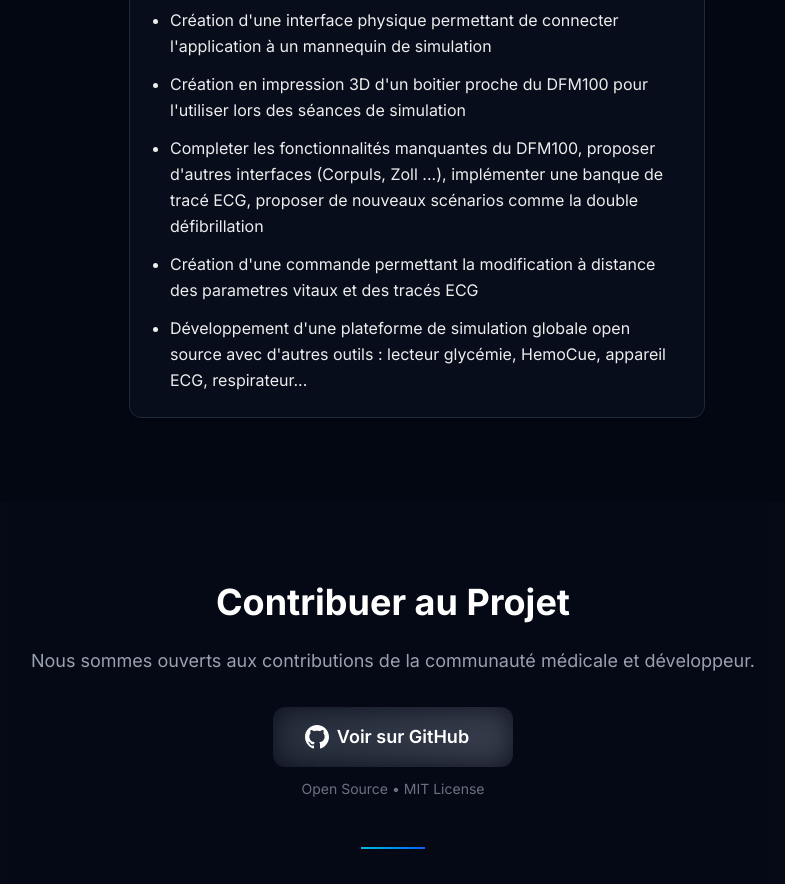
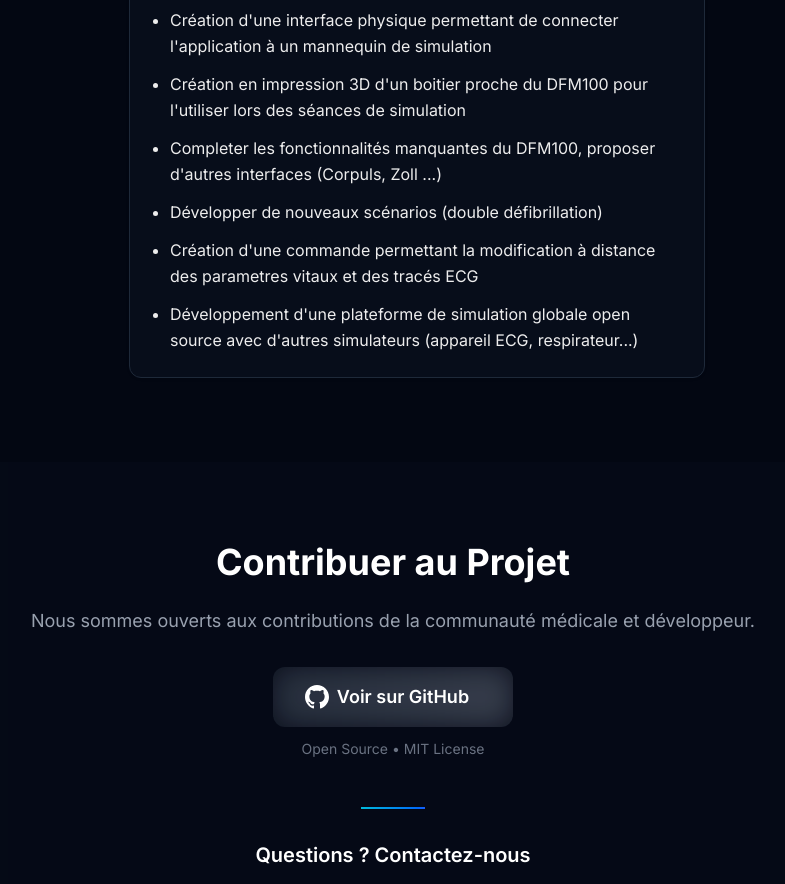
Before and after one commit to Samouz75/Defib_simulation, a Next.js app: page / in a window 1280 px wide. Shown: the part 3880-4764 px from the top of the page, without its empty margins (247-1032 px from the left). Built offline with nearby package versions, Linux system fonts and the light colour scheme.

Commit message:
Modif texte et DAE

```diff
--- a/src/app/components/ScreenDisplay/DAEDisplay.tsx
+++ b/src/app/components/ScreenDisplay/DAEDisplay.tsx
@@ -132,10 +132,6 @@ const DAEDisplay: React.FC<DAEDisplayProps> = ({
         audioService.playDAEInstructions();
         timers.push(setTimeout(() => {
           audioService.playDAEElectrodeReminder();
-          // ⬇️ Attend la fin des messages avant de passer à l’analyse
-          timers.push(setTimeout(() => {
-            setPhase("analyse");
-          }, 4000)); // délai pour finir l’audio
         }, 3500));
       }, 1000));
       break;
@@ -246,13 +242,7 @@ const DAEDisplay: React.FC<DAEDisplayProps> = ({
               </div>
 <button
 //ModifcodeSam
-  onClick={() => {
-    if (phase === "placement") {
-      setPhase("analyse");                      // Change de phase localement
-      onElectrodePlacementValidated?.();        // Signale que les électrodes sont placées
-      emit("stepValidated");                    // 🔥 Déclenche l’étape 2 du scénario
-    }
-  }}
+  onClick={handlePlacementValidate}
   className="bg-green-500 hover:bg-green-600 text-white font-bold py-2 px-5 rounded-lg text-xl transition-colors duration-200 mb-7"
   //ModifcodeSam
 
--- a/src/app/components/Timeline.tsx
+++ b/src/app/components/Timeline.tsx
@@ -38,9 +38,10 @@ const Timeline: React.FC<TimelineProps> = ({
       description: [
         "Création d'une interface physique permettant de connecter l'application à un mannequin de simulation ",
         "Création en impression 3D d'un boitier proche du DFM100 pour l'utiliser lors des séances de simulation",
-        "Completer les fonctionnalités manquantes du DFM100, proposer d'autres interfaces (Corpuls, Zoll ...), implémenter une banque de tracé ECG, proposer de nouveaux scénarios comme la double défibrillation",
+        "Completer les fonctionnalités manquantes du DFM100, proposer d'autres interfaces (Corpuls, Zoll ...)",
+        "Développer de nouveaux scénarios (double défibrillation)",
         "Création d'une commande permettant la modification à distance des parametres vitaux et des tracés ECG",
-        "Développement d'une plateforme de simulation globale open source avec d'autres outils : lecteur glycémie, HemoCue, appareil ECG, respirateur..."
+        "Développement d'une plateforme de simulation globale open source avec d'autres simulateurs (appareil ECG, respirateur...)"
       ],
       status: "upcoming",
 
--- a/src/app/data/scenarios.ts
+++ b/src/app/data/scenarios.ts
@@ -12,7 +12,7 @@ export const SCENARIOS: Scenario[] = [
     id: "scenario_1",
     title: "Scénario 1 - ACR défibrillation en mode manuel ",
     description:
-      "Un homme de 62 ans pris en charge aux urgences pour une douleur thoracique est retrouvé en arrêt cardio circulatoire. La réanimation cardio pulmonaire est débutée, les électrodes de défibrillation sont posées sur le torse du patient.\n\nObjectif :\nUtiliser le défibrillateur en mode manuel pour délivrer un choc de 150 Joules.",
+      "Un homme de 62 ans pris en charge aux urgences pour une douleur thoracique est retrouvé en arrêt cardio respiratoire. La réanimation cardio pulmonaire est débutée, les électrodes de défibrillation sont posées sur le torse du patient.\n\nObjectif :\nUtiliser le défibrillateur en mode manuel pour délivrer un choc de 150 Joules.",
     objectives: [
       "Connecter les électrodes et vérifier le bon positionnement sur le torse",
       "Allumer le défibrillateur en position moniteur",
@@ -71,7 +71,7 @@ export const SCENARIOS: Scenario[] = [
   {
     id: 'scenario_5',
     title: 'Scénario 5 - Simulation in situ',
-    description: 'Ce scénario peut être réalisé avec votre équipe de simulation. Vous prenez en charge un patient retrouvé en arrêt cardio circulatoire.\n\nObjectif:\nUtiliser le défibrillateur pour mener à bien la réanimation cardiopulmonaire.\n\nN.B. : L’application n’étant pas connectée à votre mannequin, vous devez cliquer sur la fenêtre ou s’affiche la FC après avoir posé vos électrodes de défibrillation pour révéler le rythme, vous ne verrez pas l’activité électrique de votre massage cardiaque lors de la RCP.',
+    description: 'Ce scénario peut être réalisé avec votre équipe de simulation. Vous prenez en charge un patient retrouvé en arrêt cardio respiratoire.\n\nObjectif:\nUtiliser le défibrillateur pour mener à bien la réanimation cardiopulmonaire.\n\nN.B. : L’application n’étant pas connectée à votre mannequin, vous devez cliquer sur la fenêtre ou s’affiche la FC après avoir posé vos électrodes de défibrillation pour révéler le rythme, vous ne verrez pas l’activité électrique de votre massage cardiaque lors de la RCP.',
     objectives: [
 
     ],
--- a/src/app/data/scenarios/scenario_5.json
+++ b/src/app/data/scenarios/scenario_5.json
@@ -1,6 +1,6 @@
 {
     "id": "scenario_5",
-    "title": "Fibrillation Ventriculaire (in situ)",
+    "title": "Simulation ACR (in situ)",
     "description": "Un patient de 62 ans en arrêt cardio-respiratoire. Le massage cardiaque externe est en cours. Utilisez le défibrillateur en mode manuel pour délivrer un choc de 150 Joules.",
     "initialState": {
         "rhythmType": "asystole",
```
